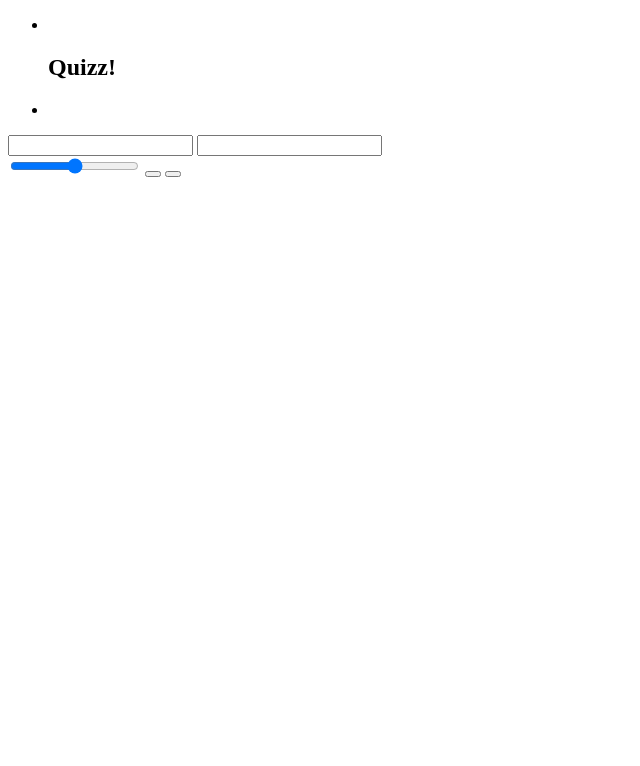
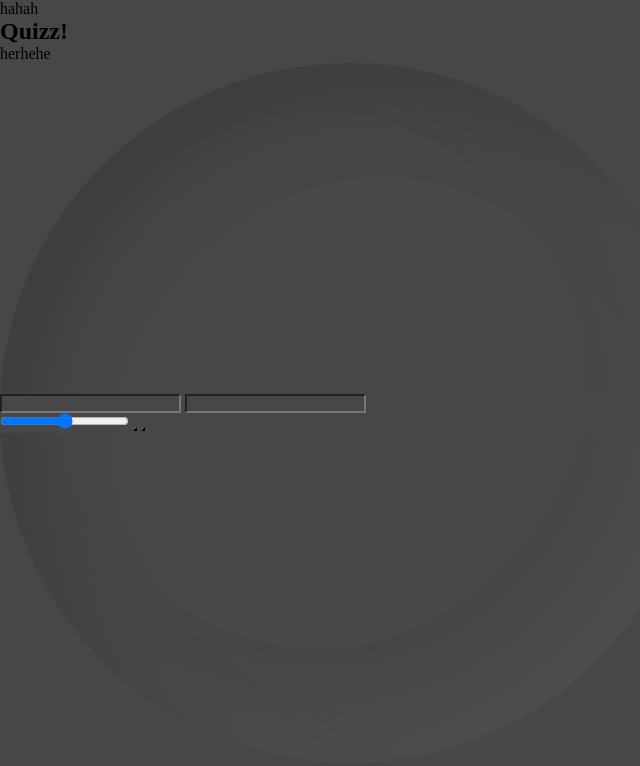
Before and after one commit to BrrunaRibeiro/WorldQuizz, a plain HTML site: page index.html in a window 1280 px wide. Shown: the whole page, without its empty margins (0-640 px from the left). Drawn offline with Linux system fonts and the light colour scheme.

Commit message:
Add content container and initial style

```diff
--- a/assets/style.css
+++ b/assets/style.css
@@ -0,0 +1,23 @@
+* {
+    margin: 0;
+    padding: 0;
+    background: #474747;
+}
+
+#content-container {
+    position: absolute;
+    display: inline-flex;
+    flex-direction: column;
+    justify-content: center;
+
+    height: 700px;
+    width: 700px;
+    border-radius: 50%;
+    background: #474747;
+    box-shadow: inset 33px 33px 66px #3e3e3e,
+                inset -33px -33px 66px #505050;
+}
+
+#user-input {
+
+}
--- a/index.html
+++ b/index.html
@@ -13,12 +13,13 @@
     <header>
         <nav>
             <ul>
-                <li></li>
+                <li>hahah</li>
                 <h1 id="logo">Quizz!</h1>
-                <li></li>
+                <li>herhehe</li>
             </ul>
         </nav>
     </header>
+<div id="content-container">
     <section id="user-input">
         <input type="text">
         <input type="number">
@@ -27,6 +28,7 @@
         <button id="tutorial"></button>
         <button id="start"></button>
     </section>
+</div>
     <script src="/assets/script.js" type="text/javascript"></script>
 </body>
 </html>
```
